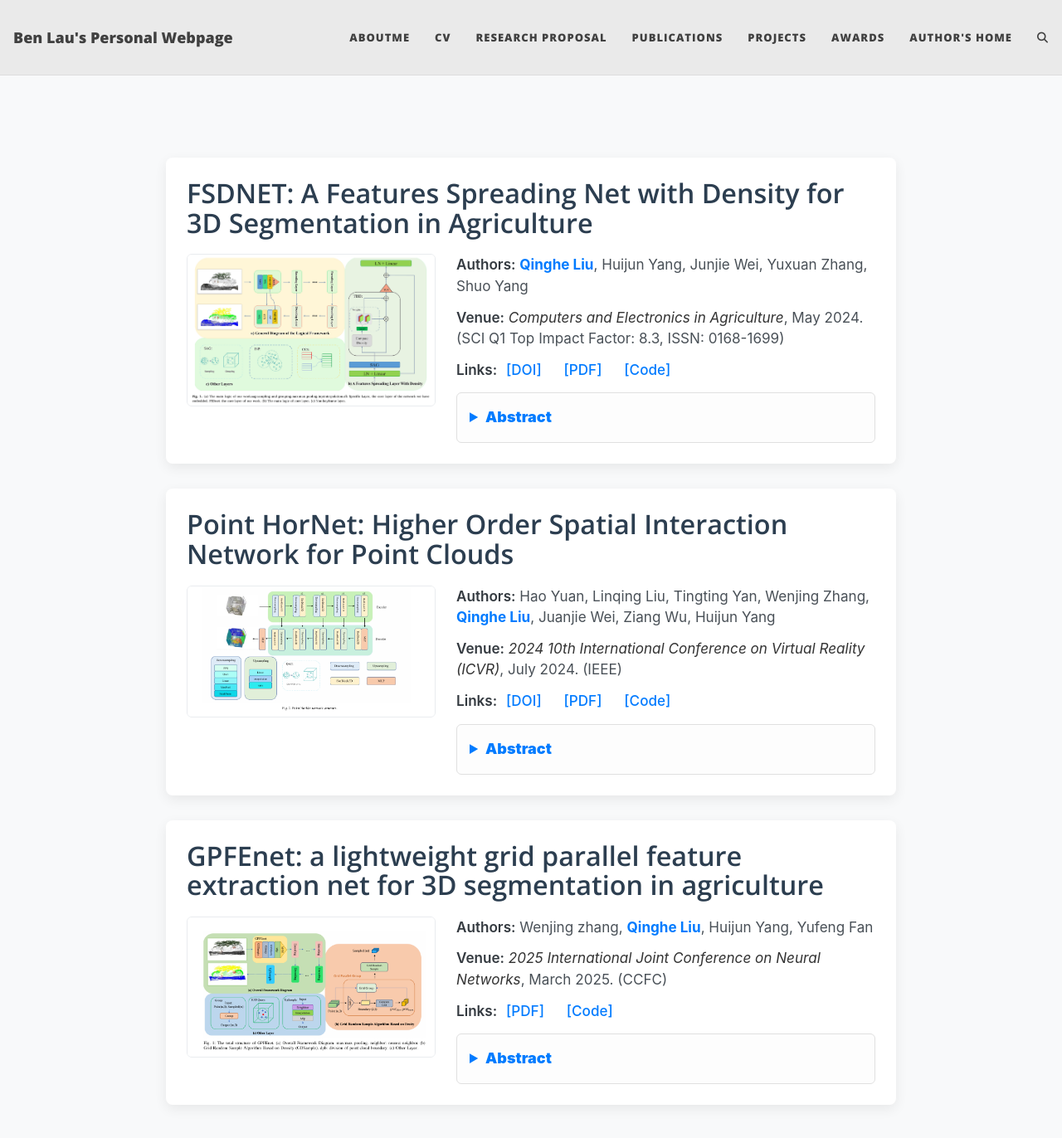
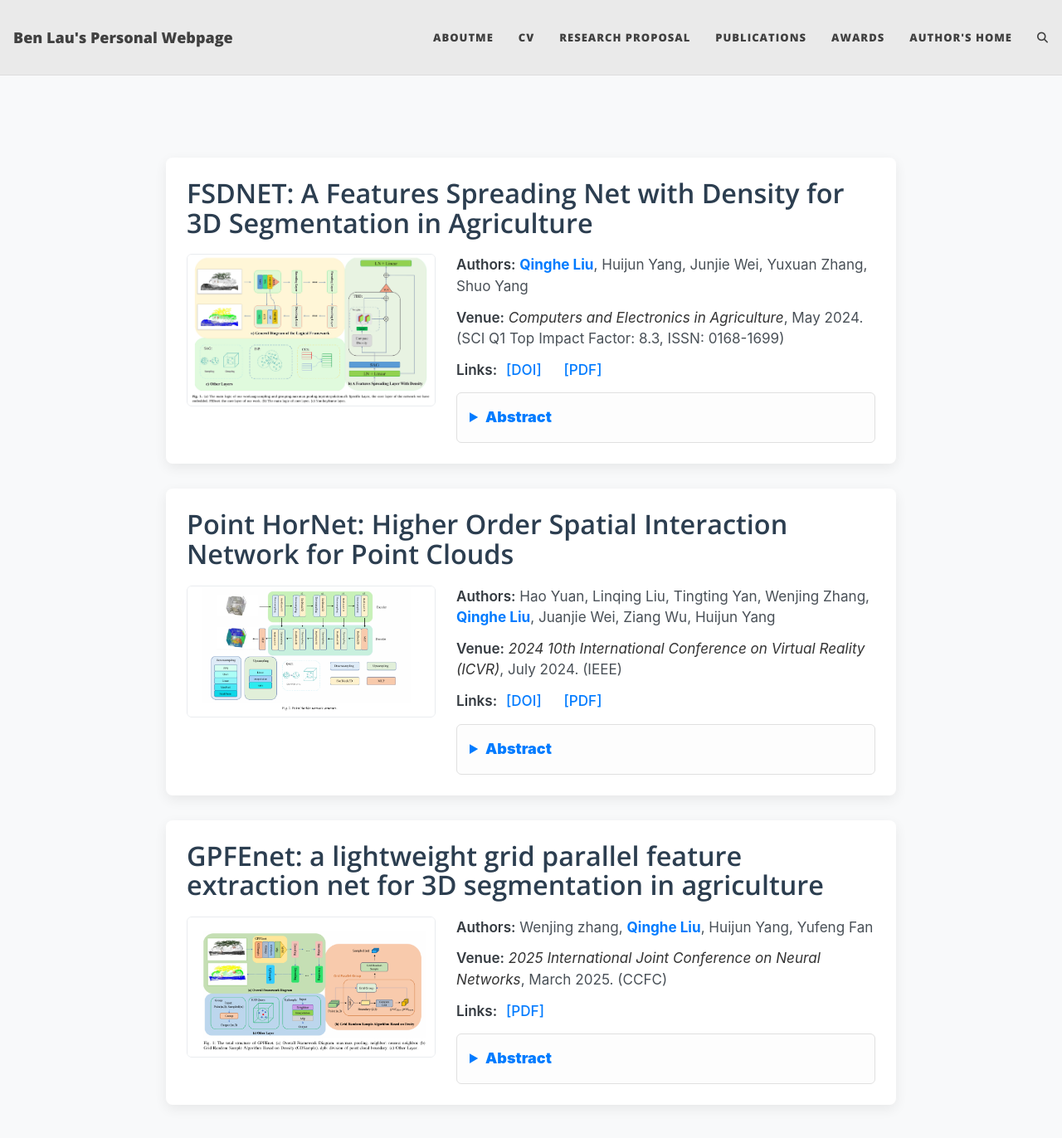
Before and after one commit to Ben-Lau1/Ben-Lau1.github.io, a Jekyll site: the page built from publications.html, in a window 1280 px wide and 1400 px high. Shown: the top 1372 px of the window at 83% size. Built offline with Jekyll 4.4.1, drawn with Linux system fonts in a browser that asks for light colours; comment, search, counter and statistics services are not loaded.

Commit message:
del_projects

```diff
--- a/_config.yml
+++ b/_config.yml
@@ -26,7 +26,6 @@ navbar-links:
   # Interests : "Interests"
   Research Proposal : "RP.pdf"
   Publications: "publications"
-  Projects : "projects"
   Awards : "awards"
   # Resources:
   #   - Beautiful Jekyll: "https://beautifuljekyll.com"
--- a/publications.html
+++ b/publications.html
@@ -205,7 +205,6 @@ layout: default
                     <strong>Links:</strong>
                     <a href="https://doi.org/10.1016/j.compag.2024.109073" target="_blank">[DOI]</a>
                     <a href="1-s2.0-S0168169924004642-main.pdf" target="_blank">[PDF]</a>
-                    <a href="" target="_blank">[Code]</a>
                 </p>
                 <details>
                     <summary><strong>Abstract</strong></summary>
@@ -234,7 +233,6 @@ layout: default
                     <strong>Links:</strong>
                     <a href="https://doi.org/10.1109/ICVR62393.2024.10868020" target="_blank">[DOI]</a>
                     <a href="PointHornet.pdf" target="_blank">[PDF]</a>
-                    <a href="" target="_blank">[Code]</a>
                 </p>
                 <details>
                     <summary><strong>Abstract</strong></summary>
@@ -262,7 +260,6 @@ layout: default
                 <p class="publication-links">
                     <strong>Links:</strong>
                     <a href="GPFEnet .pdf" target="_blank">[PDF]</a>
-                    <a href="" target="_blank">[Code]</a>
                 </p>
                 <details>
                     <summary><strong>Abstract</strong></summary>
```
Also changed, not shown: 9 other files.
